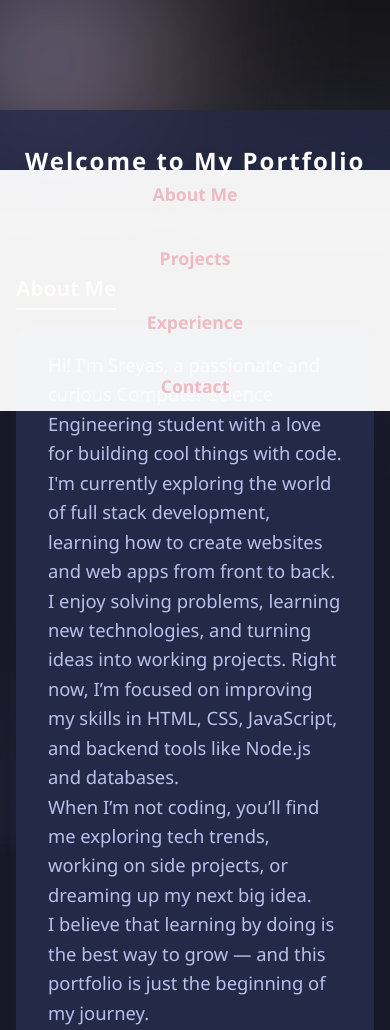
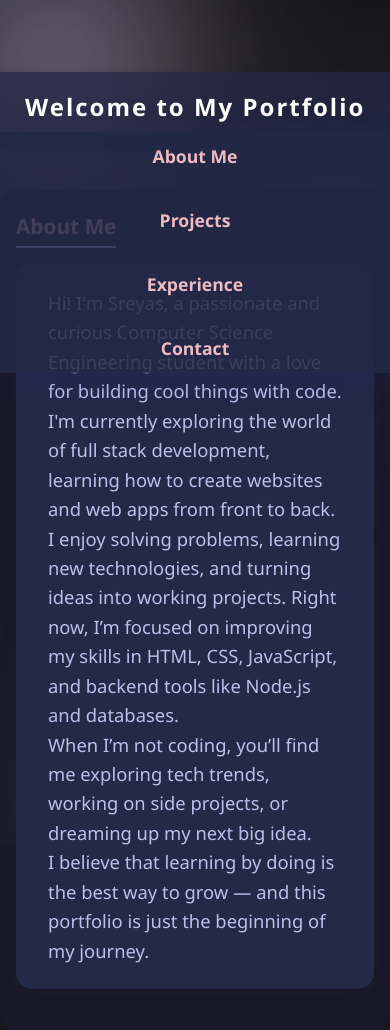
Before and after one commit to psreyas09/psreyas09.github.io, a plain HTML site: page index.html in a window 390 px wide. Shown: the top 1030 px of the page. Drawn offline with Linux system fonts and the light colour scheme.

Commit message:
Update style.css for improved readability and responsiveness

```diff
--- a/style.css
+++ b/style.css
@@ -15,6 +15,15 @@ body {
     overflow-x: hidden;
     /* Add padding for fixed header (see below) */
     padding-top: 110px; /* Adjust if your header is taller/shorter */
+}
+
+@media (max-width: 600px) {
+    body {
+        padding-top: 72px; /* Set this to your header's height */
+    }
+    header {
+        padding: 1rem 0 1rem 0;
+    }
 }
 
 /* Aurora Background */
@@ -72,7 +81,7 @@ header {
     backdrop-filter: blur(12px) saturate(160%);
     -webkit-backdrop-filter: blur(12px) saturate(160%);
     color: #fff;
-    padding: 2rem 0 1.5rem 0;
+    padding: 1rem 0 1rem 0;
     text-align: center;
     box-shadow: 0 2px 8px rgba(35,41,70,0.18);
     position: fixed;
@@ -82,6 +91,7 @@ header {
     z-index: 1000;
     transition: transform 0.4s cubic-bezier(.4,0,.2,1);
     will-change: transform;
+    font-size: 1.5rem; /* from media query */
 }
 
 header h1 {
@@ -124,7 +134,10 @@ nav a:hover {
     nav ul {
         flex-direction: column;
         align-items: center;
-        background: rgba(255,255,255,0.95);
+        background: rgba(35, 41, 70, 0.85); /* dark glassy */
+        backdrop-filter: blur(16px) saturate(180%);
+        -webkit-backdrop-filter: blur(16px) saturate(180%);
+        box-shadow: 0 8px 32px 0 rgba(31, 38, 135, 0.18);
         position: absolute;
         top: 60px; /* adjust as needed */
         left: 0;
```
